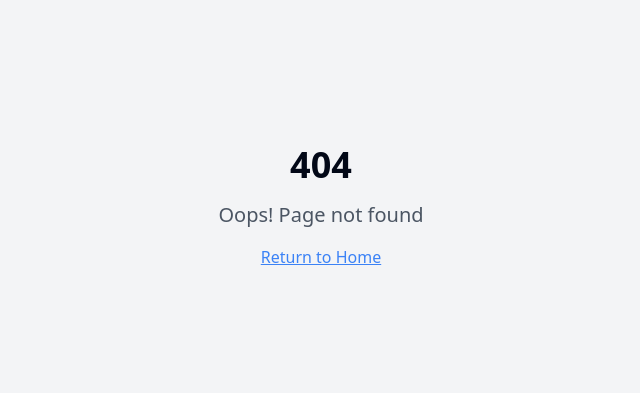
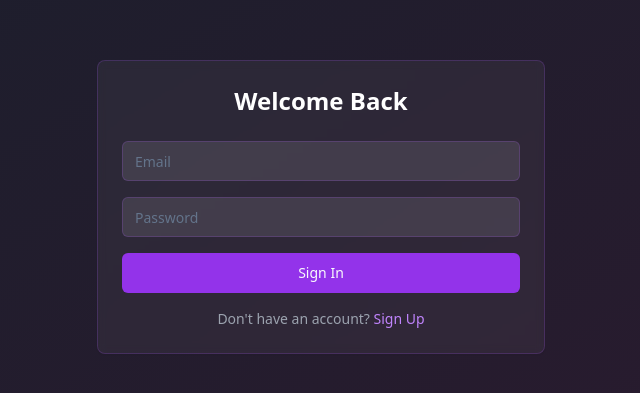
Before and after one commit to Jx4life/cross-posting, a React (Vite) app: page /auth in a window 1280 px wide. Before the commit this address had no page. Shown: the part 193-586 px from the top of the page, without its empty margins (319-959 px from the left). Built offline with nearby package versions, Linux system fonts and the light colour scheme.

Commit message:
Run SQL script

```diff
--- a/src/App.tsx
+++ b/src/App.tsx
@@ -1,26 +1,31 @@
+
 import { Toaster } from "@/components/ui/toaster";
 import { Toaster as Sonner } from "@/components/ui/sonner";
 import { TooltipProvider } from "@/components/ui/tooltip";
 import { QueryClient, QueryClientProvider } from "@tanstack/react-query";
 import { BrowserRouter, Routes, Route } from "react-router-dom";
+import { AuthProvider } from "@/providers/AuthProvider";
 import Index from "./pages/Index";
+import Auth from "./pages/Auth";
 import NotFound from "./pages/NotFound";
 
 const queryClient = new QueryClient();
 
 const App = () => (
   <QueryClientProvider client={queryClient}>
+    <AuthProvider>
       <TooltipProvider>
         <Toaster />
         <Sonner />
         <BrowserRouter>
           <Routes>
             <Route path="/" element={<Index />} />
-          {/* ADD ALL CUSTOM ROUTES ABOVE THE CATCH-ALL "*" ROUTE */}
+            <Route path="/auth" element={<Auth />} />
             <Route path="*" element={<NotFound />} />
           </Routes>
         </BrowserRouter>
       </TooltipProvider>
+    </AuthProvider>
   </QueryClientProvider>
 );
 
--- a/src/integrations/supabase/types.ts
+++ b/src/integrations/supabase/types.ts
@@ -9,7 +9,30 @@ export type Json =
 export type Database = {
   public: {
     Tables: {
-      [_ in never]: never
+      profiles: {
+        Row: {
+          avatar_url: string | null
+          created_at: string | null
+          id: string
+          updated_at: string | null
+          username: string | null
+        }
+        Insert: {
+          avatar_url?: string | null
+          created_at?: string | null
+          id: string
+          updated_at?: string | null
+          username?: string | null
+        }
+        Update: {
+          avatar_url?: string | null
+          created_at?: string | null
+          id?: string
+          updated_at?: string | null
+          username?: string | null
+        }
+        Relationships: []
+      }
     }
     Views: {
       [_ in never]: never
--- /dev/null
+++ b/src/pages/Auth.tsx
@@ -0,0 +1,95 @@
+
+import { useState } from "react";
+import { useNavigate } from "react-router-dom";
+import { Button } from "@/components/ui/button";
+import { Card } from "@/components/ui/card";
+import { Input } from "@/components/ui/input";
+import { supabase } from "@/integrations/supabase/client";
+import { toast } from "sonner";
+
+export default function Auth() {
+  const [isLoading, setIsLoading] = useState(false);
+  const [isLogin, setIsLogin] = useState(true);
+  const [email, setEmail] = useState("");
+  const [password, setPassword] = useState("");
+  const navigate = useNavigate();
+
+  const handleSubmit = async (e: React.FormEvent) => {
+    e.preventDefault();
+    setIsLoading(true);
+
+    try {
+      if (isLogin) {
+        const { error } = await supabase.auth.signInWithPassword({
+          email,
+          password,
+        });
+        if (error) throw error;
+        navigate("/");
+      } else {
+        const { error } = await supabase.auth.signUp({
+          email,
+          password,
+        });
+        if (error) throw error;
+        toast.success("Check your email to confirm your account!");
+      }
+    } catch (error: any) {
+      toast.error(error.message);
+    } finally {
+      setIsLoading(false);
+    }
+  };
+
+  return (
+    <div className="min-h-screen bg-gradient-to-br from-[#1A1F2C] to-[#2C1A2F] flex items-center justify-center p-4">
+      <Card className="w-full max-w-md p-6 bg-white/5 backdrop-blur-sm border-purple-500/20">
+        <h1 className="text-2xl font-bold text-center mb-6 text-white">
+          {isLogin ? "Welcome Back" : "Create Account"}
+        </h1>
+        <form onSubmit={handleSubmit} className="space-y-4">
+          <div>
+            <Input
+              type="email"
+              placeholder="Email"
+              value={email}
+              onChange={(e) => setEmail(e.target.value)}
+              required
+              className="bg-white/10 border-purple-500/20 text-white"
+            />
+          </div>
+          <div>
+            <Input
+              type="password"
+              placeholder="Password"
+              value={password}
+              onChange={(e) => setPassword(e.target.value)}
+              required
+              className="bg-white/10 border-purple-500/20 text-white"
+            />
+          </div>
+          <Button
+            type="submit"
+            className="w-full bg-purple-600 hover:bg-purple-700"
+            disabled={isLoading}
+          >
+            {isLoading
+              ? "Loading..."
+              : isLogin
+              ? "Sign In"
+              : "Create Account"}
+          </Button>
+        </form>
+        <p className="text-center mt-4 text-sm text-gray-400">
+          {isLogin ? "Don't have an account? " : "Already have an account? "}
+          <button
+            onClick={() => setIsLogin(!isLogin)}
+            className="text-purple-400 hover:text-purple-300"
+          >
+            {isLogin ? "Sign Up" : "Sign In"}
+          </button>
+        </p>
+      </Card>
+    </div>
+  );
+}
--- a/src/pages/Index.tsx
+++ b/src/pages/Index.tsx
@@ -1,7 +1,36 @@
 
 import { PostComposer } from "@/components/PostComposer";
+import { useAuth } from "@/providers/AuthProvider";
+import { Button } from "@/components/ui/button";
+import { useNavigate } from "react-router-dom";
 
 const Index = () => {
+  const { user } = useAuth();
+  const navigate = useNavigate();
+
+  if (!user) {
+    return (
+      <div className="min-h-screen bg-gradient-to-br from-[#1A1F2C] to-[#2C1A2F] text-white">
+        <div className="container mx-auto px-4 py-8">
+          <header className="text-center mb-12">
+            <h1 className="text-4xl font-bold bg-clip-text text-transparent bg-gradient-to-r from-purple-400 to-blue-400">
+              Cross Post Hub
+            </h1>
+            <p className="text-gray-400 mt-2">
+              Share your content across Web2 and Web3 platforms
+            </p>
+            <Button
+              onClick={() => navigate("/auth")}
+              className="mt-6 bg-purple-600 hover:bg-purple-700"
+            >
+              Sign In to Get Started
+            </Button>
+          </header>
+        </div>
+      </div>
+    );
+  }
+
   return (
     <div className="min-h-screen bg-gradient-to-br from-[#1A1F2C] to-[#2C1A2F] text-white">
       <div className="container mx-auto px-4 py-8">
--- /dev/null
+++ b/src/providers/AuthProvider.tsx
@@ -0,0 +1,48 @@
+
+import { createContext, useContext, useEffect, useState } from "react";
+import { Session, User } from "@supabase/supabase-js";
+import { supabase } from "@/integrations/supabase/client";
+
+interface AuthContextType {
+  session: Session | null;
+  user: User | null;
+}
+
+const AuthContext = createContext<AuthContextType>({ session: null, user: null });
+
+export const AuthProvider = ({ children }: { children: React.ReactNode }) => {
+  const [session, setSession] = useState<Session | null>(null);
+  const [user, setUser] = useState<User | null>(null);
+
+  useEffect(() => {
+    // Set up auth state listener FIRST
+    const { data: { subscription } } = supabase.auth.onAuthStateChange(
+      (_, session) => {
+        setSession(session);
+        setUser(session?.user ?? null);
+      }
+    );
+
+    // THEN check for existing session
+    supabase.auth.getSession().then(({ data: { session } }) => {
+      setSession(session);
+      setUser(session?.user ?? null);
+    });
+
+    return () => subscription.unsubscribe();
+  }, []);
+
+  return (
+    <AuthContext.Provider value={{ session, user }}>
+      {children}
+    </AuthContext.Provider>
+  );
+};
+
+export const useAuth = () => {
+  const context = useContext(AuthContext);
+  if (context === undefined) {
+    throw new Error("useAuth must be used within an AuthProvider");
+  }
+  return context;
+};
```
Lines whose indentation alone changed are shown as unchanged.
